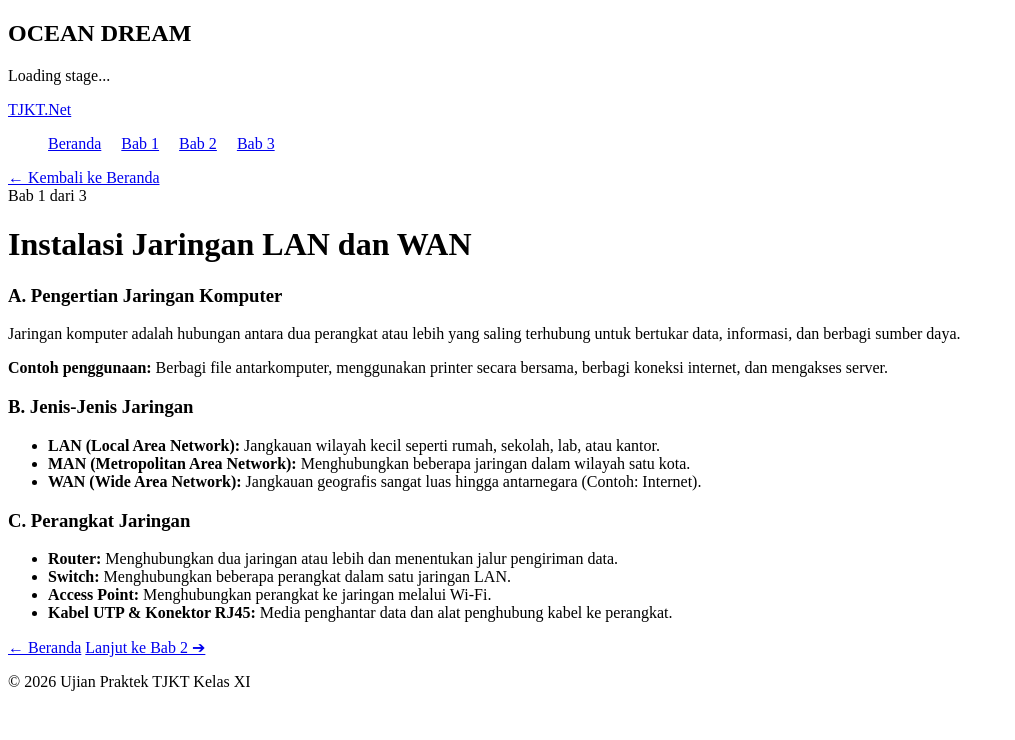
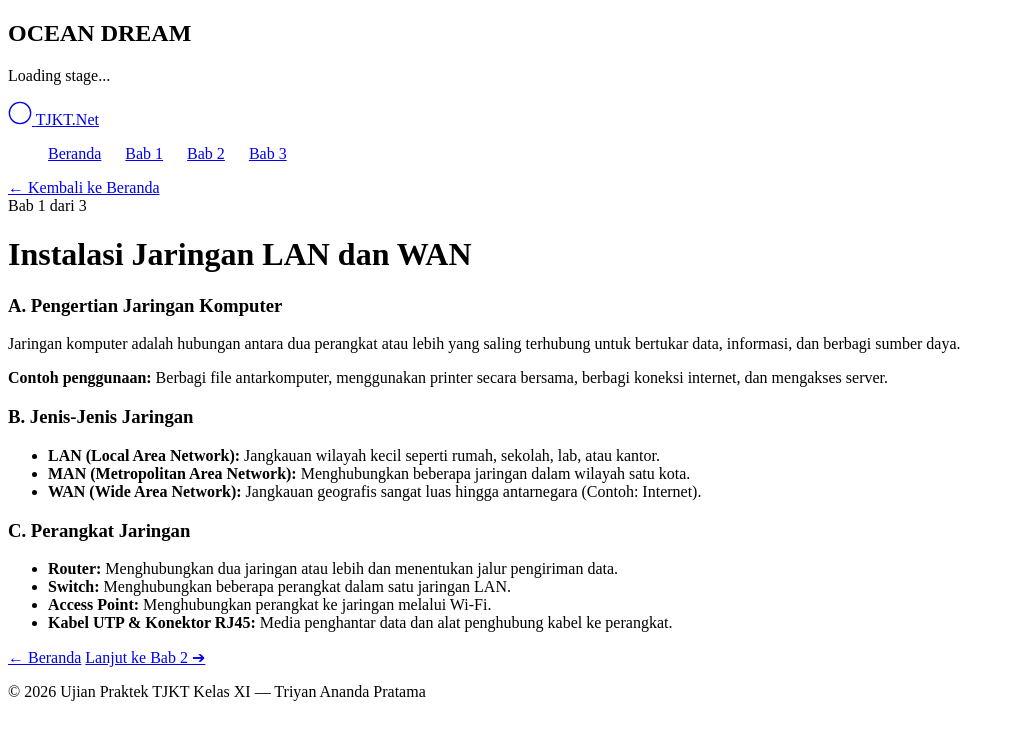
Before and after one commit to arsen52-su/web_uprak_tkj_333, a plain HTML site: page materi1.html in a window 1280 px wide. Shown: the whole page, without its empty margins (0-1015 px from the left). Drawn offline with Linux system fonts and the light colour scheme.

Commit message:
Update loading screen and navbar structure

```diff
--- a/materi1.html
+++ b/materi1.html
@@ -8,7 +8,7 @@
 </head>
 <body>
 
- <!-- LOADING SCREEN (Tambahkan ini di bawah <body>) -->
+  <!-- LOADING SCREEN -->
   <div id="loading-screen" aria-hidden="true">
     <div class="loader-content">
       <div class="water-ring">
@@ -19,17 +19,21 @@
     </div>
   </div>
 
-  </div>
-  <!-- Background Environment Ocean Dream -->
+  <!-- BACKGROUND LAUT -->
   <div class="ocean-environment" aria-hidden="true">
     <div class="ocean-depth-bg"></div>
     <div class="ocean-caustics"></div>
+    <div id="bubbles-layer" class="bubbles-layer"></div>
   </div>
 
+  <!-- NAVBAR -->
   <header class="navbar scrolled">
     <div class="nav-container">
-      <a href="index.html" class="brand-logo"><span>TJKT.Net</span></a>
-      <ul class="nav-links" style="list-style: none; display: flex; gap: 20px;">
+      <a href="index.html" class="brand-logo">
+        <svg class="logo-icon" viewBox="0 0 36 36" fill="none" style="width:24px;height:24px;color:var(--soft-cyan);"><circle cx="18" cy="18" r="16" stroke="currentColor" stroke-width="2"/></svg>
+        <span>TJKT.Net</span>
+      </a>
+      <ul class="nav-list" style="list-style: none; display: flex; gap: 24px;">
         <li><a href="index.html" class="nav-link">Beranda</a></li>
         <li><a href="materi1.html" class="nav-link active">Bab 1</a></li>
         <li><a href="materi2.html" class="nav-link">Bab 2</a></li>
@@ -38,6 +42,7 @@
     </div>
   </header>
 
+  <!-- KONTEN MATERI -->
   <main class="container-materi">
     <div class="breadcrumb">
       <a href="index.html">← Kembali ke Beranda</a>
@@ -73,11 +78,13 @@
     </div>
   </main>
 
+  <!-- FOOTER -->
   <footer class="footer">
     <div class="footer-bottom">
-      <p>&copy; 2026 Ujian Praktek TJKT Kelas XI</p>
+      <p>&copy; 2026 Ujian Praktek TJKT Kelas XI — Triyan Ananda Pratama</p>
     </div>
   </footer>
 
+  <script src="script.js"></script>
 </body>
 </html>
```
